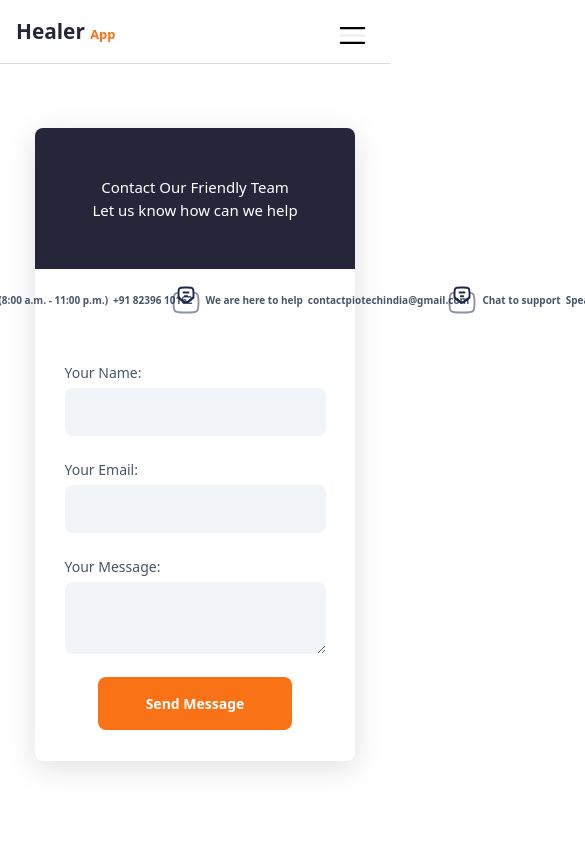
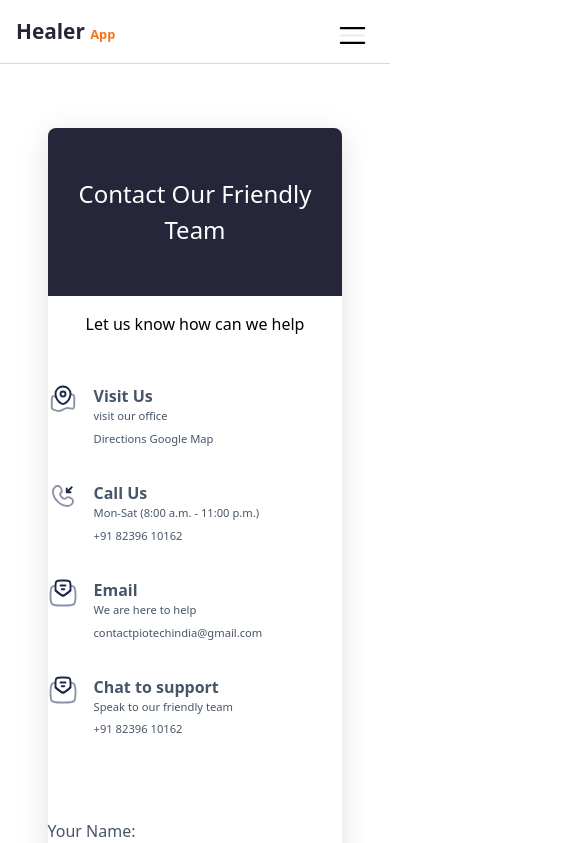
Before and after one commit to piotechindia/healer, a Next.js app: page /contact in a window 390 px wide. Shown: the top 843 px of the page, 585 px wide, since content can reach past the window. Built offline with nearby package versions, Linux system fonts and the light colour scheme.

Commit message:
make responsive

```diff
--- a/app/contact/contact.module.css
+++ b/app/contact/contact.module.css
@@ -1,141 +1,76 @@
-/* *{
-    padding: 0;
-    margin: 0;
-    box-sizing: border-box;
-    font-family: 'Manrope', sans-serif;
-} */
-/* body{
-    background-color: #F1F5F9;
-} */
-.contact{
-    display: flex;
-    flex-direction: column;
-    /* justify-content: center; */
-    align-items: center;
-    margin: 0 auto ;
-    width:90%;
+.contact {
+    width: 90%;
     max-width: 50rem;
     border-radius: 8px;
     box-shadow: rgba(100, 100, 111, 0.2) 0px 7px 29px 0px;
-    background-color: white;
 }
-.heading{
+
+.heading {
     background: #252639;
     width: 100%;
     text-align: center;
-    font-size: 25px;
     color: #ffffff;
     border-radius: 8px 8px 0 0;
-    padding: 3rem 0 ;
 }
-.info{
-    display: flex;
-    justify-content: space-around;
+
+.heading h1 {
+    font-size: 2.5rem;
+}
+
+.getInTouch {
+    justify-content: left;
+}
+
+.info,
+.contactInfo,
+.getInTouch {
     align-items: flex-start;
-    padding: 3rem 0;
-    gap: 2rem;
-    width: 100%;
 }
-.getInTouch{
-    display: flex;
-    flex-direction: column;
-    justify-content: left;
-    align-items:flex-start;
-    gap:25px;
-}
-.contactInfo{
-    display: flex;
-    align-items: center;
-    gap: 10px;
+
+.contactInfo {
     color: #475569;
     font-weight: 600;
     text-wrap: nowrap;
 }
-.feedback{
-    display: flex;
-    flex-direction: column;
+
+.data p,
+.data span {
+    font-weight: 400;
+    font-size: 0.7rem;
+}
+
+.feedback {
     justify-content: flex-start;
     align-items: left;
-    gap: 5px;
 }
-.feedback label{
+
+.feedback label {
     color: #475569;
-    font-size: 14px;
 }
-.feedback input, .feedback textarea{
+
+.feedback input,
+.feedback textarea {
     border: none;
-    padding: 12px 15px;
     border-radius: 8px;
     background-color: #F1F5F9;
-    margin-bottom: 18px;
-    font-size: 16px;
     color: #252639;
-    width: 100%;
 }
-.feedback input:active , .feedback textarea:active, .feedback input:focus , .feedback textarea:focus {
-    outline: none;
-}
-.submit{
-    width: fit-content;
-    padding: 1rem 3rem;
-    margin: auto;
+
+.submit {
     background-color: #F97316;
     border-radius: 8px;
     color: #ffffff;
     font-weight: 700;
-    font-size: 14px;
     outline: none;
     border: none;
 }
-.submit:hover{
-    box-shadow: 0px 0px 8px 1px var(--orange) ;
-}
 
+@media screen and (max-width: 800px) {
+    .heading h1 {
+        font-size: 1.5rem;
+    }
 
-@media screen and (max-width:700px) {
-    .getInTouch{
-        display: flex;
-        flex-direction: row;
-    }
-    .info{
+    .info {
         flex-direction: column;
-        align-items: center;
-        justify-content: center;
-    }
-    .inputLabel{
-        width:100%;
     }
 }
-
-@media screen and (max-width:600px) {
-    .contact {
-        width: 98%;
-    }
-    .info{
-        flex-direction: column;
-        align-items: center;
-        justify-content: center;
-        padding: 1rem 0;
-    }
-    .inputLabel{
-        width:90%;
-    }
-    .heading{
-        font-size: 15px;
-    }
-
-    .getInTouch {
-        gap: 8px;
-    }
-    .contactInfo {
-        font-size: 10px;
-        gap: 5px;
-    }
-    .inputLabel{
-        width:100%;
-    }
-    .feedback{
-        padding:15px;
-        align-items: center;
-    }
-}
--- a/app/contact/page.tsx
+++ b/app/contact/page.tsx
@@ -1,45 +1,57 @@
 import Image from "next/image";
 import style from './contact.module.css';
 
-export default function Contact(){
+export default function Contact() {
   return (
     <>
-    <div className={style.contact}>
-        <div className={style.heading}>
+      <div className={`flex-center flex-column ${style.contact}`}>
+        <div className={`pt3 pb3 ${style.heading}`}>
           <h1>Contact Our Friendly Team</h1>
-            <p>Let us know how can we help</p>
         </div>
-        <div className={style.info}>
-            <div className={style.getInTouch}>
-                <div className={style.contactInfo}>
-                  <Image src='/images/icons/location.svg' alt="" width={30} height={30}/>
+        <p className="pt1">Let us know how can we help</p>
+        <div className={`flex-space-around pt3 pb3 gap5 ${style.info}`}>
+          <div className={`flex-column gap2 ${style.getInTouch}`}>
+            <div className={`flex gap1 ${style.contactInfo}`}>
+              <Image src='/images/icons/location.svg' alt="" width={30} height={30} />
+              <div className={`flex-coloumn ${style.data}`}>
                 <h2>Visit Us</h2>
                 <p>visit our office</p>
                 <span>Directions Google Map</span>
               </div>
-                <div className={style.contactInfo}>
-                  <Image src='/images/icons/phone.svg' alt="" width={30} height={30}/>
+            </div>
+            <div className={`flex gap1 ${style.contactInfo}`}>
+              <Image src='/images/icons/phone.svg' alt="" width={30} height={30} />
+              <div className={`flex-coloumn ${style.data}`}>
                 <h2>Call Us</h2>
                 <p>Mon-Sat (8:00 a.m. - 11:00 p.m.)</p>
                 <span>+91 82396 10162</span>
               </div>
-                <div className={style.contactInfo}>
-                  <Image src='/images/icons/mail.svg' alt="" width={30} height={30}/>
-                    <h2>We are here to help</h2>
+            </div>
+            <div className={`flex gap1 ${style.contactInfo}`}>
+              <Image src='/images/icons/mail.svg' alt="" width={30} height={30} />
+              <div className={`flex-coloumn ${style.data}`}>
+                <h2>Email</h2>
+                <p>We are here to help</p>
                 <span>contactpiotechindia@gmail.com</span>
               </div>
-                <div className={style.contactInfo}>
-                  <Image src='/images/icons/mail.svg' alt="" width={30} height={30}/>
+            </div>
+            <div className={`flex gap1 ${style.contactInfo}`}>
+              <Image src='/images/icons/mail.svg' alt="" width={30} height={30} />
+              <div className={`flex-coloumn ${style.data}`}>
                 <h2>Chat to support</h2>
                 <p>Speak to our friendly team</p>
                 <span>+91 82396 10162</span>
               </div>
             </div>
-            <form className={style.feedback} action="" method="post" >
-                <label className={style.inputLabel}>Your Name: </label><input className={style.inputLabel} type="text" name="yourName" value=""/>
-                <label className={style.inputLabel}>Your Email: </label><input className={style.inputLabel} type="email" name="yourEmail" value=""/>
-                <label className={style.inputLabel}>Your Message: </label><textarea className={style.inputLabel} name="Name"></textarea>
-                <button className={style.submit} type="submit" name="">Send Message</button>
+          </div>
+          <form className={`flex-column gap1 ${style.feedback}`} action="" method="post" >
+            <label>Your Name: </label>
+            <input className="pt1 pb1 pr2 pl2" type="text" name="yourName" value="" />
+            <label>Your Email: </label>
+            <input className="pt1 pb1 pr2 pl2" type="email" name="yourEmail" value="" />
+            <label>Your Message: </label>
+            <textarea className="pt1 pb1 pr2 pl2" name="Name"></textarea>
+            <button className={`pt1 pb1 pr3 pl3 ${style.submit}`} type="submit" name="">Send Message</button>
           </form>
         </div>
       </div>
```
Lines whose indentation alone changed are shown as unchanged.
